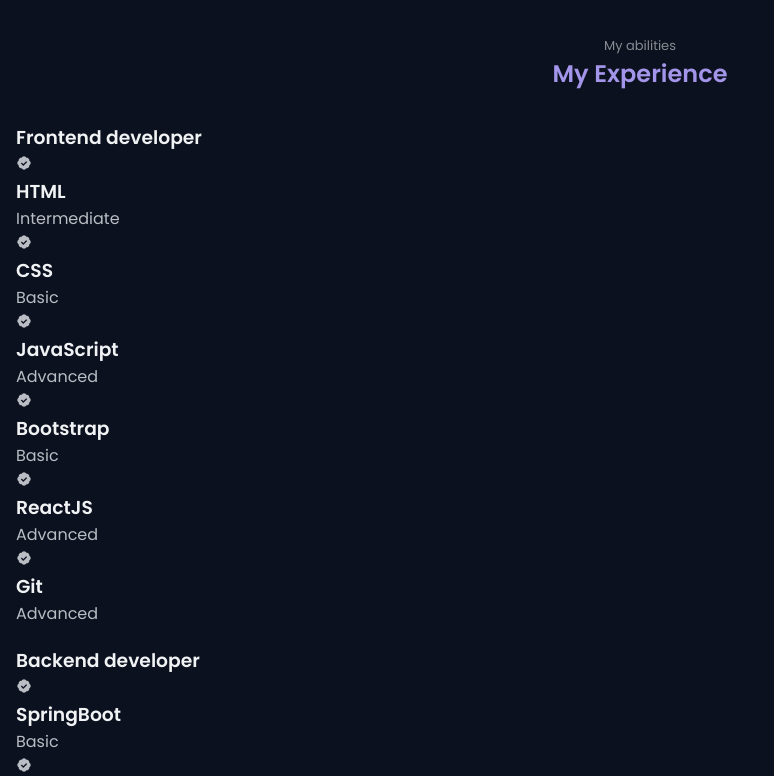
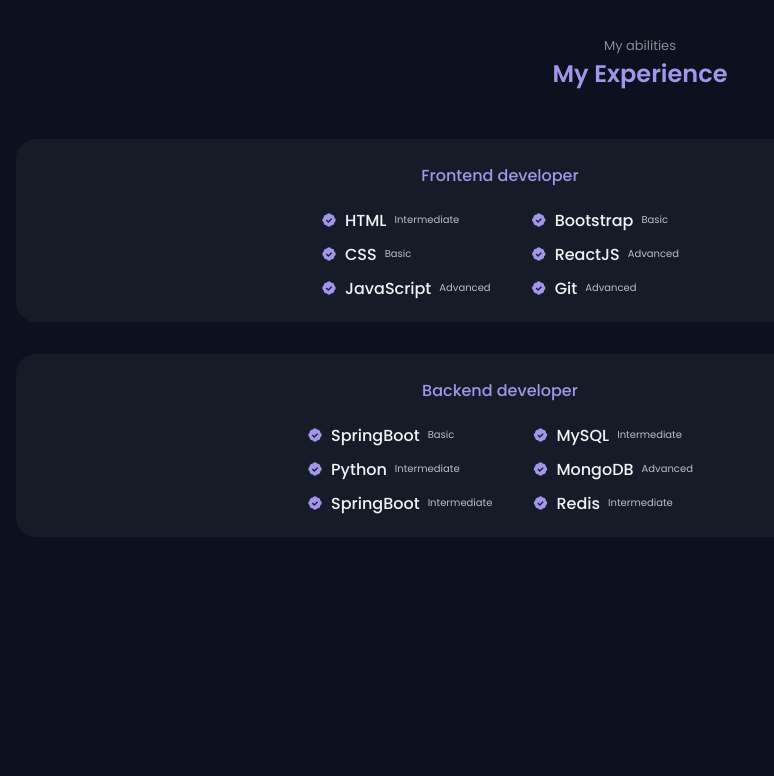
Before and after one commit to hungmhdo/hungmhdo.github.io, a plain HTML site: page index.html in a window 1280 px wide. Shown: the part 1360-2136 px from the top of the page, without its empty margins (0-774 px from the left). Drawn offline with nearby package versions, Linux system fonts and the light colour scheme.

Commit message:
skill styling

```diff
--- a/assets/css/styles.css
+++ b/assets/css/styles.css
@@ -405,6 +405,58 @@
 }
 
 /*=============== SKILLS ===============*/
+.skills__container {
+    row-gap: 2rem;
+    padding-top: 1rem;
+}
+
+.skills__content {
+    background-color: var(--container-color);
+    padding: 1.5rem;
+    border-radius: 1.25rem;
+}
+
+.skills__title {
+    font-size: var(--normal-font-size);
+    font-weight: var(--font-medium);
+    color: var(--first-color);
+    text-align: center;
+    margin-bottom: 1.5rem;
+}
+
+.skills__box {
+    display: flex;
+    justify-content: center;
+    column-gap: 2.5rem;
+}
+
+.skills__group {
+    display: grid;
+    align-content: flex-start;
+    row-gap: 1rem;
+}
+
+.skills__data {
+    display: flex;
+    column-gap: 0.5rem;
+}
+
+.skills .bxs-badge-check {
+    font-size: 1rem;
+    color: var(--first-color);
+}
+
+.skills__name {
+    font-size: var(--normal-font-size);
+    font-weight: var(--font-medium);
+    line-height: 18px;
+}
+
+.skills__level {
+    font-size: var(--tiny-font-size);
+    /* font-weight: var(--font-medium);
+    color: var(--first-color); */
+}
 
 /*=============== SERVICES ===============*/
 
```
